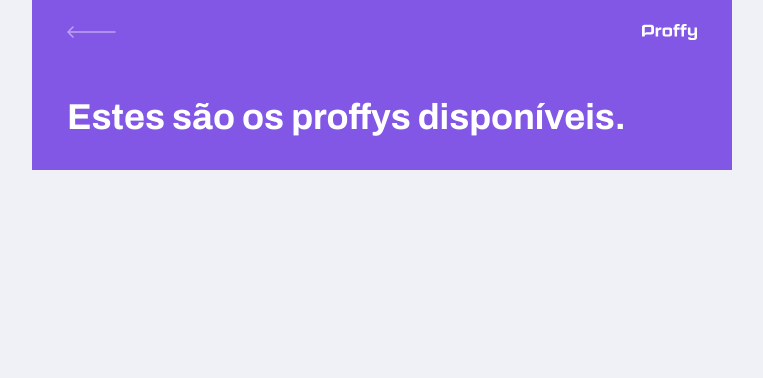
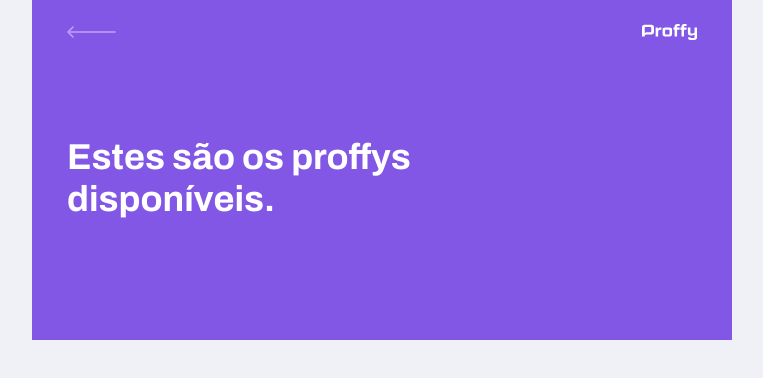
Before and after one commit to Iann-rst/Proffys, a React (Create React App) app in the folder web/: page /study in a window 1280 px wide. Shown: the top 378 px of the page, without its empty margins (258-1021 px from the left). Built offline with nearby package versions, Linux system fonts and the light colour scheme; the HTML template or start-up script is replaced by a standard one.

Commit message:
Estilização do componente PageHeader

```diff
--- a/web/src/components/PageHeader/styles.css
+++ b/web/src/components/PageHeader/styles.css
@@ -0,0 +1,66 @@
+.page-header{
+  display: flex;
+  flex-direction: column;
+  background-color: var(--color-primary);
+}
+
+.page-header .top-bar-container{
+  width: 90%;
+  margin: 0 auto;
+  display: flex;
+  justify-content: space-between;
+  align-items: center;
+  color: var(--color-text-in-primary);
+  padding: 1.6rem 0;
+}
+
+.page-header .top-bar-container a{
+  height: 3.2rem;
+  transition:opacity 0.2s;
+}
+
+.page-header .top-bar-container a:hover{
+  opacity: 0.6;
+}
+
+.page-header .top-bar-container > img {
+  height: 1.6rem;
+}
+
+.page-header .header-content{
+  width: 90%;
+  margin: 0 auto;
+  position: relative;
+  margin: 3.2rem auto;
+}
+
+.page-header .header-content strong{
+  font: 700 3.6rem Archivo;
+  line-height: 4.2rem;
+  color: var(--color-title-in-primary);
+}
+
+@media (min-width: 700px) {
+  .page-header{
+    height: 340px;
+  }
+
+  .page-header .top-bar-container{
+    max-width: 1100px;
+  }
+
+  .page-header .header-content{
+    flex: 1;
+    max-width: 740px;
+    margin: 0 auto;
+    padding-bottom: 48px;
+    display: flex;
+    flex-direction: column;
+    justify-content: center;
+    align-items: flex-start;
+  }
+
+  .page-header .header-content strong{
+    max-width: 350px;
+  }
+}
```
